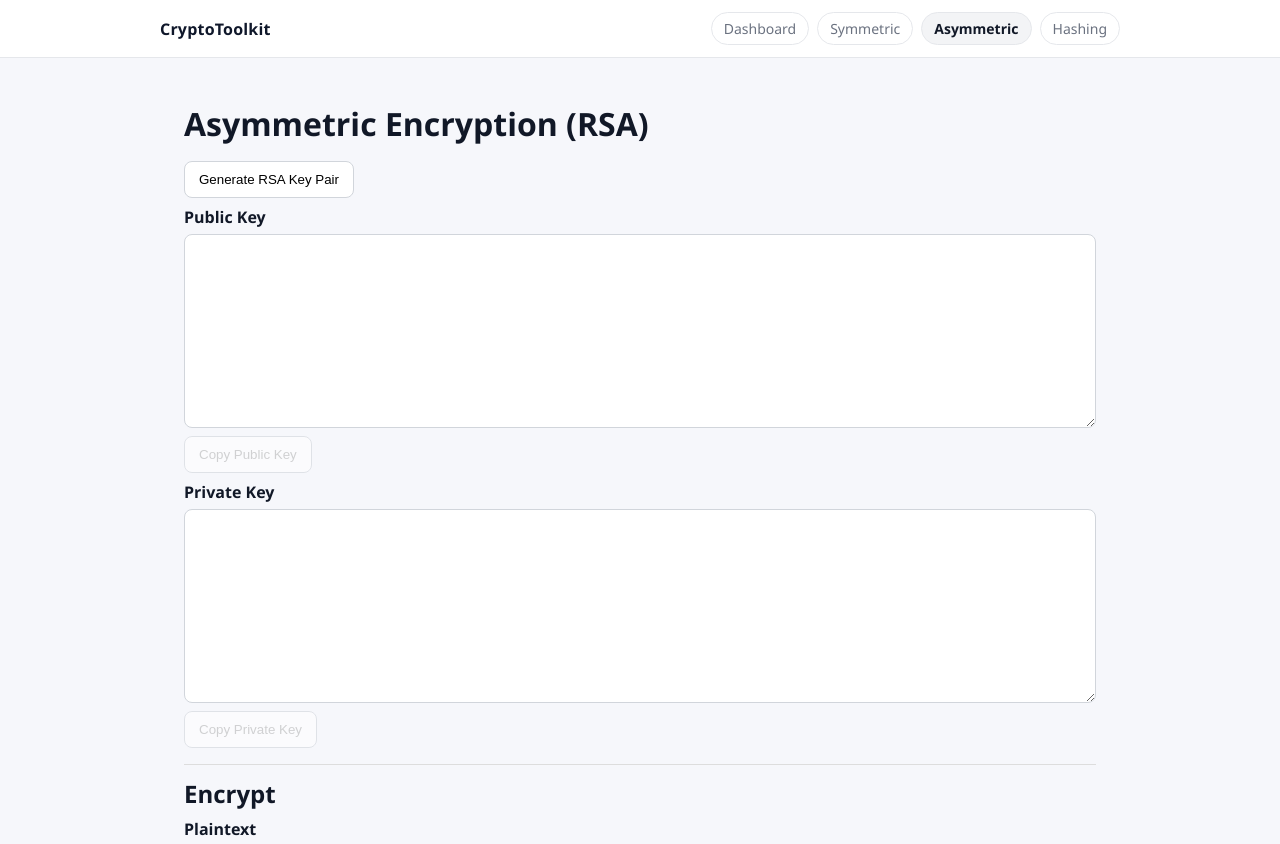
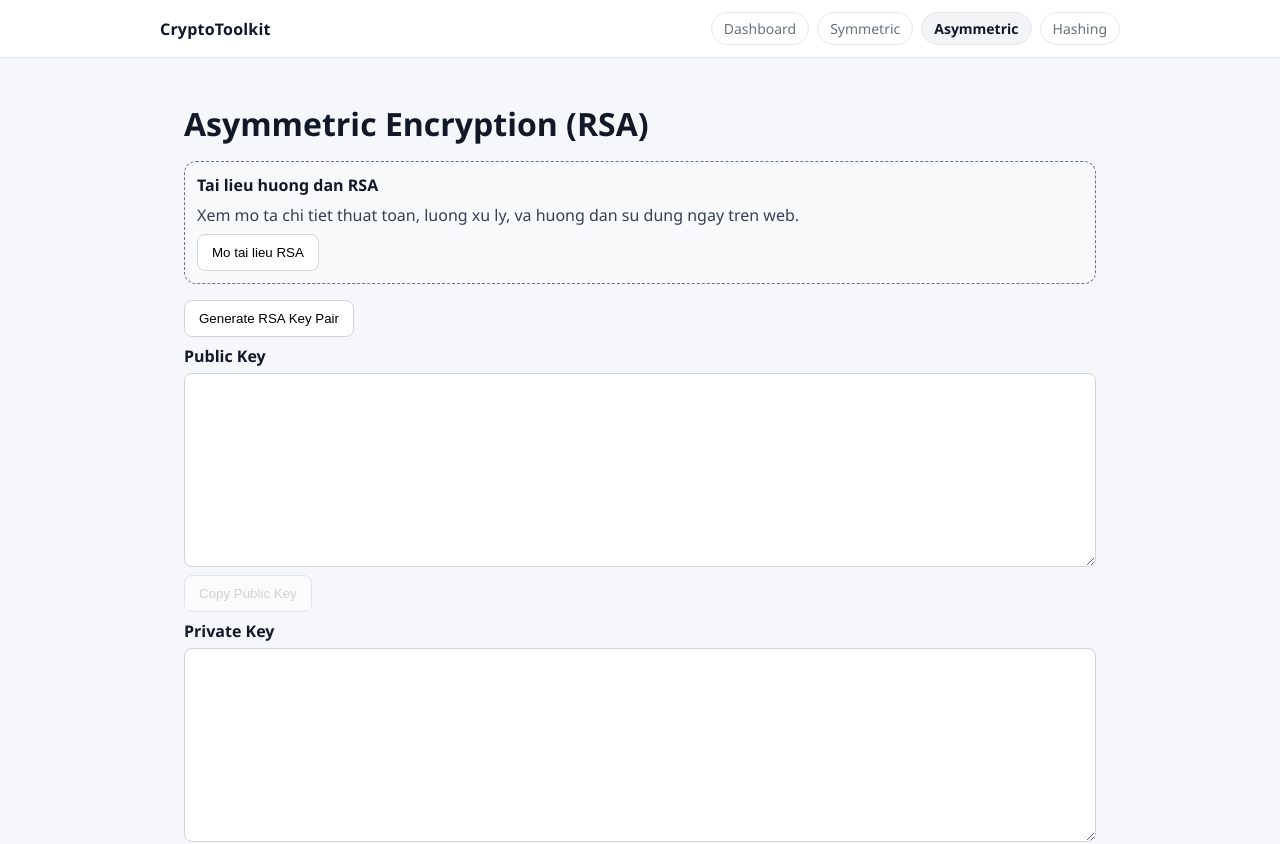
Before and after one commit to phanduykhai05/crypto-toolkit, a Next.js app: page /asymmetric in a window 1280 px wide. Shown: the top 844 px of the page. Built offline with nearby package versions, Linux system fonts and the light colour scheme.

Commit message:
Feat: readme asymmetric

```diff
--- /dev/null
+++ b/src/app/api/docs/asymmetric-readme/route.ts
@@ -0,0 +1,22 @@
+import { NextResponse } from "next/server";
+import { promises as fs } from "fs";
+import path from "path";
+
+export async function GET() {
+  try {
+    const readmePath = path.join(
+      process.cwd(),
+      "src",
+      "components",
+      "pages",
+      "Asymmetric",
+      "README.md"
+    );
+
+    const content = await fs.readFile(readmePath, "utf8");
+
+    return NextResponse.json({ content });
+  } catch {
+    return NextResponse.json({ error: "Cannot load RSA documentation" }, { status: 500 });
+  }
+}
--- a/src/components/pages/Asymmetric/Asymmetric.tsx
+++ b/src/components/pages/Asymmetric/Asymmetric.tsx
@@ -32,6 +32,9 @@ export default function Asymmetric() {
   const [privateKey, setPrivateKey] = useState("");
   const [plaintext, setPlaintext] = useState("");
   const [ciphertext, setCiphertext] = useState("");
+  const [readmeContent, setReadmeContent] = useState("");
+  const [isReadmeOpen, setIsReadmeOpen] = useState(false);
+  const [isReadmeLoading, setIsReadmeLoading] = useState(false);
 
   const [encryptKeyType, setEncryptKeyType] = useState<RsaKeyType>("public");
   const [decryptKeyType, setDecryptKeyType] = useState<RsaKeyType>("private");
@@ -137,9 +140,56 @@ export default function Asymmetric() {
     }
   };
 
+  const openReadme = async () => {
+    setIsReadmeOpen(true);
+
+    if (readmeContent || isReadmeLoading) {
+      return;
+    }
+
+    setIsReadmeLoading(true);
+
+    try {
+      const response = await fetch("/api/docs/asymmetric-readme");
+      const data = await response.json();
+
+      if (!response.ok) {
+        throw new Error(data.error ?? "Cannot load documentation");
+      }
+
+      setReadmeContent(data.content ?? "");
+    } catch (e) {
+      const message = e instanceof Error ? e.message : "Cannot load documentation";
+      setError(message);
+      showToast(message, "error");
+      setReadmeContent("# Loi tai tai lieu\nVui long thu lai sau.");
+    } finally {
+      setIsReadmeLoading(false);
+    }
+  };
+
   return (
     <main style={{ maxWidth: 960, margin: "0 auto", padding: 24, display: "grid", gap: 16 }}>
       <h1>Asymmetric Encryption (RSA)</h1>
+
+      <section
+        style={{
+          border: "1px dashed #64748b",
+          borderRadius: 12,
+          padding: 12,
+          display: "grid",
+          gap: 8,
+          background: "#f8fafc",
+        }}
+      >
+        <strong>Tai lieu huong dan RSA</strong>
+        <p style={{ margin: 0, color: "#334155" }}>
+          Xem mo ta chi tiet thuat toan, luong xu ly, va huong dan su dung ngay tren web.
+        </p>
+        <button onClick={openReadme} disabled={isReadmeLoading}>
+          {isReadmeLoading ? "Dang tai tai lieu..." : "Mo tai lieu RSA"}
+        </button>
+      </section>
 
       <section style={{ display: "grid", gap: 8 }}>
         <button onClick={generateKeys} disabled={loading}>Generate RSA Key Pair</button>
@@ -239,6 +289,62 @@ export default function Asymmetric() {
           );
         })}
       </div>
+
+      {isReadmeOpen && (
+        <div
+          onClick={() => setIsReadmeOpen(false)}
+          style={{
+            position: "fixed",
+            inset: 0,
+            background: "rgba(2, 6, 23, 0.65)",
+            zIndex: 1100,
+            display: "flex",
+            alignItems: "center",
+            justifyContent: "center",
+            padding: 20,
+          }}
+        >
+          <article
+            onClick={(event) => event.stopPropagation()}
+            style={{
+              width: "min(980px, 100%)",
+              maxHeight: "88vh",
+              overflowY: "auto",
+              background: "#ffffff",
+              borderRadius: 14,
+              boxShadow: "0 20px 40px rgba(15, 23, 42, 0.35)",
+              padding: 20,
+              display: "grid",
+              gap: 12,
+            }}
+          >
+            <div style={{ display: "flex", justifyContent: "space-between", alignItems: "center", gap: 8 }}>
+              <h2 style={{ margin: 0 }}>Tai lieu Asymmetric RSA</h2>
+              <button onClick={() => setIsReadmeOpen(false)}>Dong</button>
+            </div>
+
+            {isReadmeLoading ? (
+              <p>Dang tai noi dung README...</p>
+            ) : (
+              <pre
+                style={{
+                  margin: 0,
+                  whiteSpace: "pre-wrap",
+                  wordBreak: "break-word",
+                  background: "#f8fafc",
+                  border: "1px solid #e2e8f0",
+                  borderRadius: 10,
+                  padding: 14,
+                  lineHeight: 1.55,
+                  fontSize: 14,
+                }}
+              >
+                {readmeContent}
+              </pre>
+            )}
+          </article>
+        </div>
+      )}
     </main>
   );
 }
```
Also changed, not shown: next-env.d.ts, src/components/pages/Asymmetric/README.md (added).
